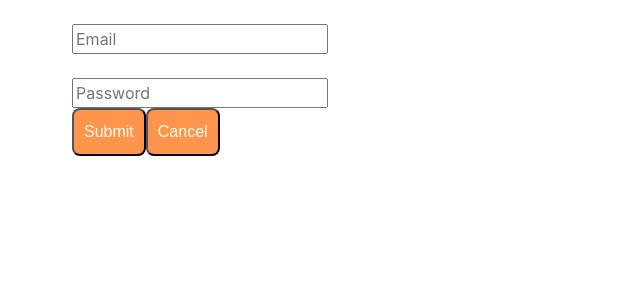
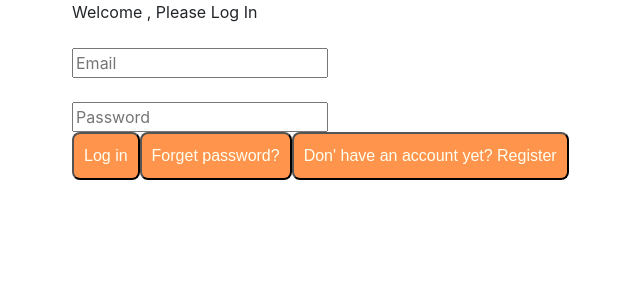
Before and after one commit to pitchayaeve/Project-Classification-FrontEnd, a React (Create React App) app: page / in a window 1280 px wide. Shown: the top 300 px of the page, without its empty margins (13-653 px from the left). Built offline with nearby package versions, Linux system fonts and the light colour scheme.

Commit message:
Login_v2.1

```diff
--- a/src/Component/Button.js
+++ b/src/Component/Button.js
@@ -5,6 +5,7 @@ import "./Button.css"
 /*
 - Primary button
 - Button
+- Button no outline
 - process button basic
 - process button onchange
 */
--- a/src/Screen/01Login.js
+++ b/src/Screen/01Login.js
@@ -7,6 +7,7 @@ class LoginForm extends Component {
       <section className="section container">
         <div className="columns is-centered">
           <div className="column is-half">
+            <div>Welcome , Please Log In</div>
           <form>
 
                 <div className="field">
@@ -25,8 +26,10 @@ class LoginForm extends Component {
 
                 <div className="field is-grouped">
                     <div className="control">
-                        <Button className="button is-link">Submit</Button>
-                        <Button className="button is-text">Cancel</Button>
+                        <Button className="button is-link">Log in</Button>
+                        <Button className="button is-link">Forget password?</Button>
+                        <Button className="button is-link">Don' have an account yet? Register</Button>
+
                     </div>
                 </div>
           </form>
```
